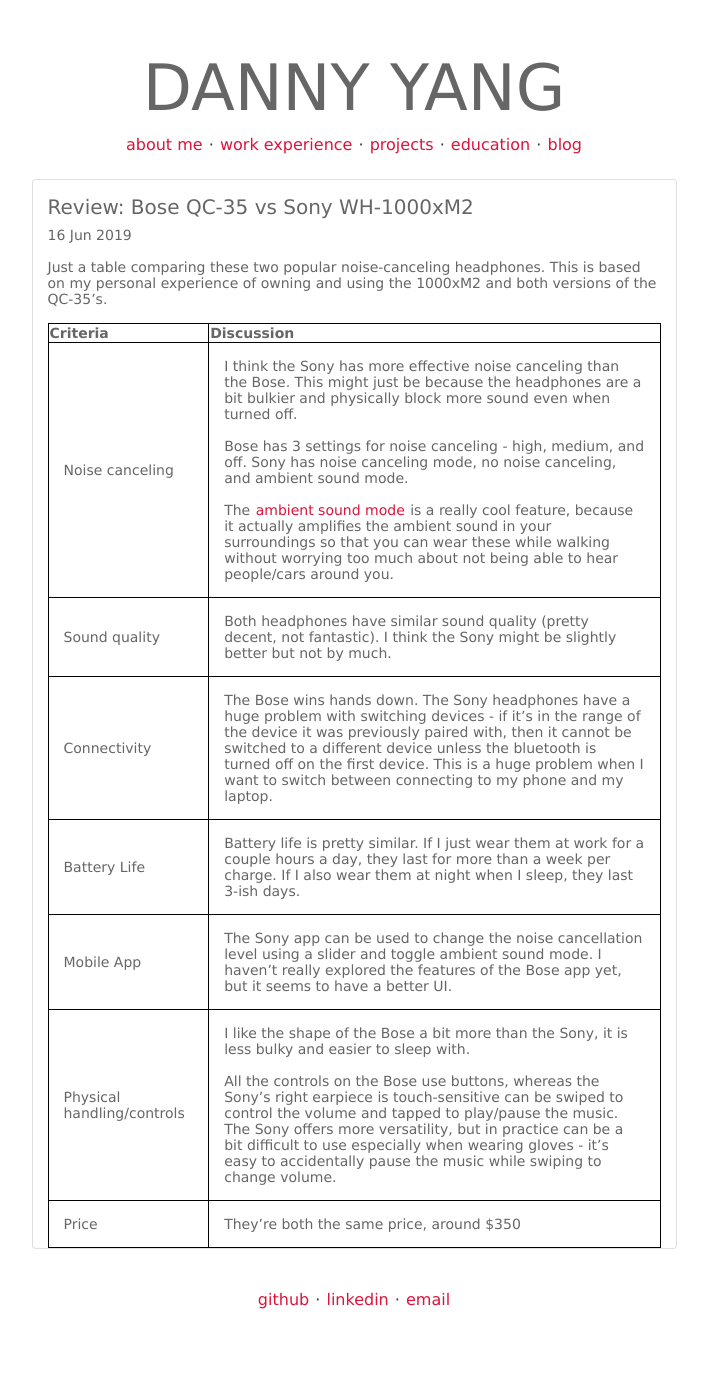
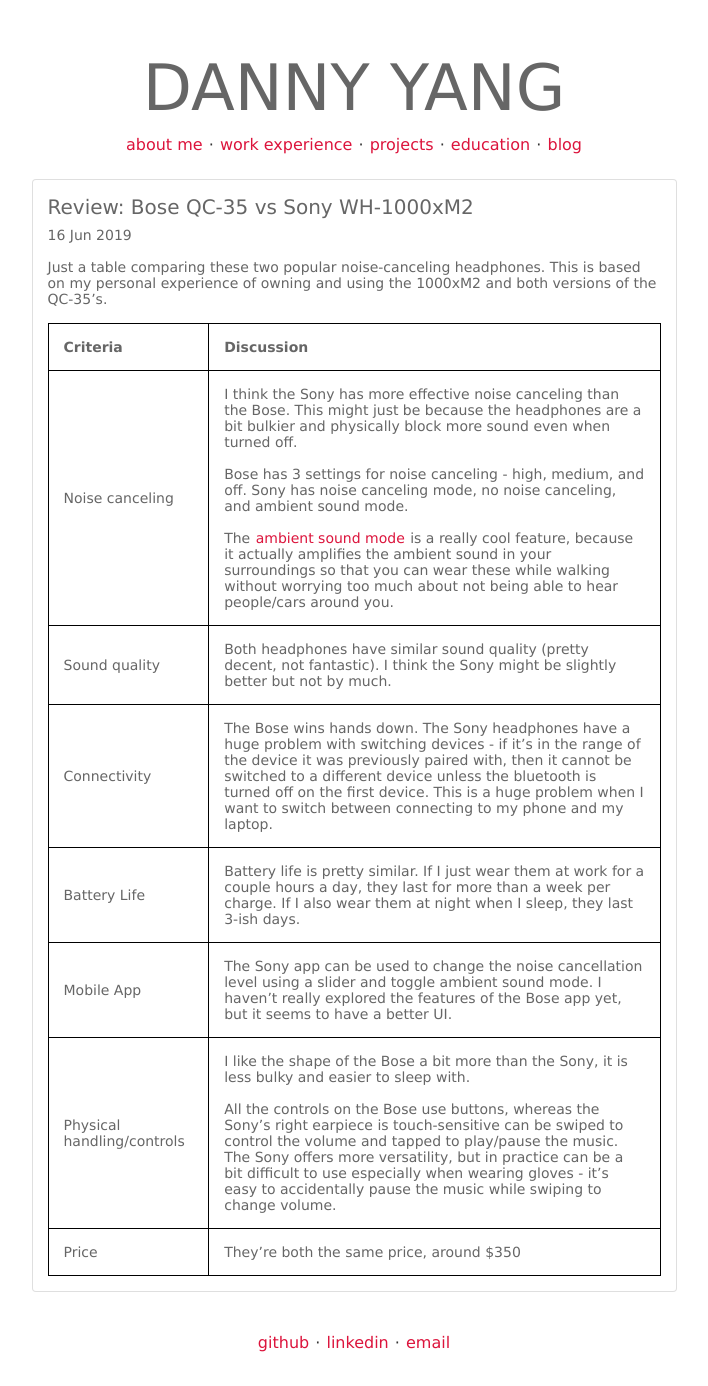
Before and after one commit to yangdanny97/yangdanny97.github.io, a Jekyll site: the page built from _posts/2019-06-16-Headphones.md, in a window 1280 px wide. Shown: the whole page, without its empty margins (286-994 px from the left). Built offline with Jekyll 4.4.1, drawn with Linux system fonts in a browser that asks for light colours; before the commit the page ends 1343 px from its top, so only the background shows below that.

Commit message:
update styling

```diff
--- a/css/style.css
+++ b/css/style.css
@@ -43,8 +43,12 @@
     border: 1px solid black;
 }
 
-td {
+th, td {
     padding: 15px;
+}
+
+table {
+    margin-bottom: 15px;
 }
 
 .highlight {
```
